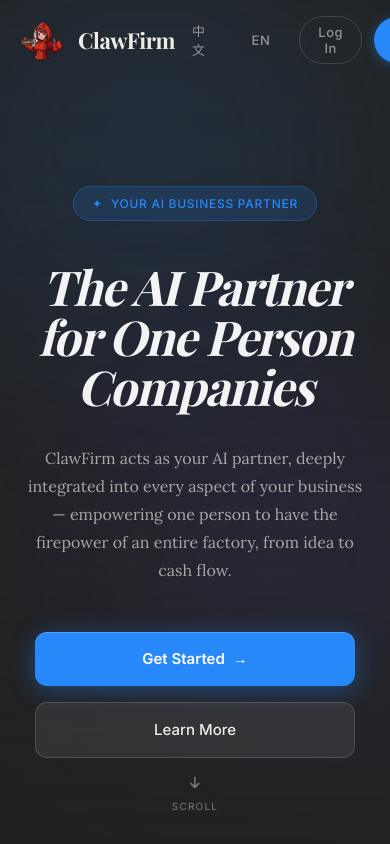
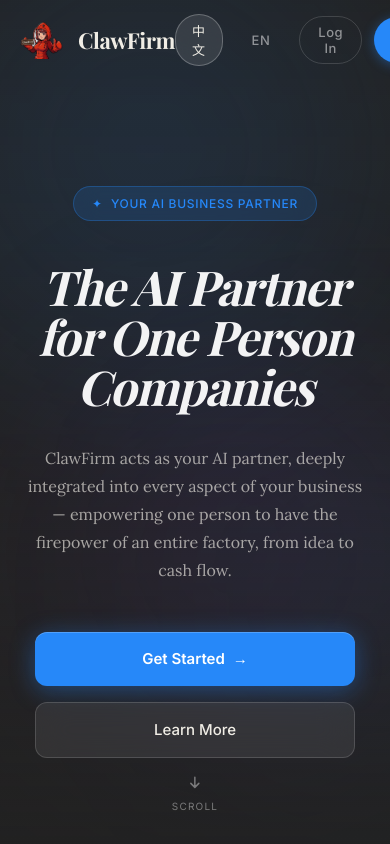
Before and after one commit to npc-live/clawfirm_landing, a Next.js app: page / in a window 390 px wide. Shown: the top 844 px of the page. Built offline with nearby package versions, Linux system fonts and the light colour scheme; no server answers; a web font is replaced by a local one.

Commit message:
Fix mobile viewport and hero sizing

```diff
--- a/app/layout.tsx
+++ b/app/layout.tsx
@@ -1,6 +1,10 @@
-import type { Metadata } from "next";
+import type { Metadata, Viewport } from "next";
 import "./globals.css";
 
+export const viewport: Viewport = {
+  width: "device-width",
+  initialScale: 1,
+};
 
 export const metadata: Metadata = {
   title: "ClawFirm — Your AI Business Partner",
--- a/app/page.tsx
+++ b/app/page.tsx
@@ -129,9 +129,10 @@ function T({ zh: z, en: e }: { zh: string; en: string }) {
 
 export default function Home() {
   const t = zh;
+  const isLoggedIn = false;
 
   return (
-    <div style={{ background: "var(--bg-primary)", minHeight: "100vh" }}>
+    <div style={{ background: "var(--bg-primary)", minHeight: "100dvh" }}>
       <script dangerouslySetInnerHTML={{ __html: i18nScript }} />
 
       {/* ── Decorative blobs ── */}
@@ -154,7 +155,20 @@ export default function Home() {
               key={l}
               data-lang={l}
               className="lang-btn"
-              style={{ padding: "6px 16px", borderRadius: "100px", border: "1px solid transparent", background: "transparent", color: "var(--text-muted)", fontFamily: "Inter, system-ui, sans-serif", fontSize: "13px", fontWeight: 500, cursor: "pointer", transition: "all 0.2s", letterSpacing: "0.04em" }}
+              style={{
+                padding: "6px 16px",
+                borderRadius: "100px",
+                border: l === "zh" ? "1px solid rgba(255,255,255,0.25)" : "1px solid transparent",
+                background: l === "zh" ? "rgba(255,255,255,0.1)" : "transparent",
+                backdropFilter: l === "zh" ? "blur(12px)" : "none",
+                color: l === "zh" ? "rgb(240,237,229)" : "rgba(255,255,255,0.5)",
+                fontFamily: "Inter, system-ui, sans-serif",
+                fontSize: "13px",
+                fontWeight: 500,
+                cursor: "pointer",
+                transition: "all 0.2s",
+                letterSpacing: "0.04em",
+              }}
             >
               {l === "zh" ? "中文" : "EN"}
             </button>
@@ -164,7 +178,7 @@ export default function Home() {
       </nav>
 
       {/* ══ HERO ══ */}
-      <section style={{ position: "relative", width: "100vw", minHeight: "100vh", display: "flex", alignItems: "center", justifyContent: "center", overflow: "hidden", zIndex: 1 }}>
+      <section style={{ position: "relative", width: "100%", minHeight: "100dvh", display: "flex", alignItems: "center", justifyContent: "center", overflow: "hidden", zIndex: 1 }}>
         <div style={{ position: "absolute", inset: 0, zIndex: 1, background: "linear-gradient(to bottom, rgba(34,34,34,0.3) 0%, rgba(34,34,34,0.1) 50%, rgba(34,34,34,0.6) 100%)" }} />
         <div className="cf-hero-content" style={{ position: "relative", zIndex: 2, textAlign: "center", padding: "80px 24px 0", maxWidth: "900px" }}>
           <div style={{ display: "inline-flex", alignItems: "center", gap: "8px", padding: "6px 18px", background: "rgba(38,136,249,0.15)", border: "1px solid rgba(38,136,249,0.3)", borderRadius: "100px", fontFamily: "Inter, system-ui, sans-serif", fontSize: "12px", fontWeight: 500, color: "#2688f9", letterSpacing: "0.06em", textTransform: "uppercase", marginBottom: "40px", backdropFilter: "blur(12px)" }}>
```
